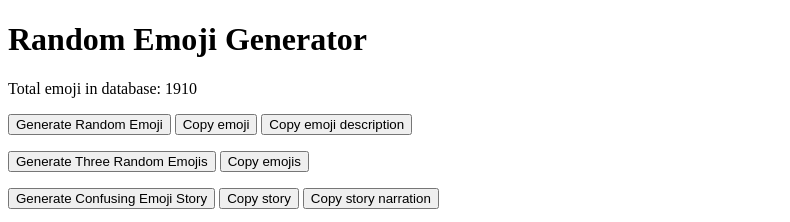
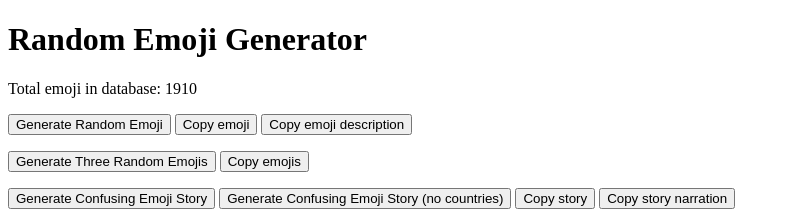
Before and after one commit to uajqq/random-emoji, a plain HTML site: page index.html in a window 1280 px wide. Shown: the top 222 px of the page, without its empty margins (0-790 px from the left). Drawn offline with Linux system fonts and the light colour scheme.

Commit message:
No flags option

```diff
--- a/index.html
+++ b/index.html
@@ -23,6 +23,7 @@
     <p id="random-story"></p>
     <p id="random-story-description"></p>
     <button onclick="generateStory()">Generate Confusing Emoji Story</button>
+    <button onclick="generateStoryNoFlags()">Generate Confusing Emoji Story (no countries)</button>
     <button id="copy-story" onclick="copyStory()">Copy story</button>
     <button id="copy-story-description" onclick="copyStoryDesc()">Copy story narration</button>
     <p id="randomness"></p>
--- a/index.js
+++ b/index.js
@@ -78,6 +78,54 @@ async function generateStory() {
 
 }
 
+async function generateStoryNoFlags() {
+    var emojigroup = ""
+    var emojidescriptiongroup = ""
+    for (let i = 0; i < (Math.floor(Math.random() * 4 + 2)); i++) {
+        let randomIndex;
+        response = await fetch(url);
+        randomIndex = await response.text();
+        randomIndex = Number(randomIndex) - 1;
+        console.log(randomIndex);
+        if (emoji["emojis"][randomIndex]["subcategory"] == "country-flag") {
+            i = i - 1;
+            continue
+        }
+        emojigroup = emojigroup + emoji["emojis"][randomIndex]["emoji"];
+        emojidescriptiongroup = emojidescriptiongroup + emoji["emojis"][randomIndex]["name"] + ", "
+        document.getElementById('random-story').innerHTML = emojigroup;
+        document.getElementById('random-story-description').innerHTML = emojidescriptiongroup
+        response2 = await fetch("https://www.random.org/quota/?format=plain");
+        randomRemaining = await response2.text();
+        document.getElementById('randomness').innerHTML = "Random.org bits remaining: " + randomRemaining
+    }
+    emojigroup = emojigroup + "&ensp;🔜&ensp;"
+    emojidescriptiongroup = emojidescriptiongroup + ". Soon: "
+    for (let i = 0; i < (Math.floor(Math.random() * 4 + 2)); i++) {
+        let randomIndex;
+        response = await fetch(url);
+        randomIndex = await response.text();
+        randomIndex = Number(randomIndex) - 1;
+        console.log(randomIndex);
+        if (emoji["emojis"][randomIndex]["subcategory"] == "country-flag") {
+            i = i - 1;
+            continue
+        }
+        emojigroup = emojigroup + emoji["emojis"][randomIndex]["emoji"];
+        emojidescriptiongroup = emojidescriptiongroup + emoji["emojis"][randomIndex]["name"] + ", "
+        document.getElementById('random-story-description').innerHTML = emojidescriptiongroup
+        document.getElementById('random-story').innerHTML = emojigroup;
+        response2 = await fetch("https://www.random.org/quota/?format=plain");
+        randomRemaining = await response2.text();
+        document.getElementById('randomness').innerHTML = "Random.org bits remaining: " + randomRemaining
+    }
+
+    sentence = emojidescriptiongroup.charAt(0).toUpperCase() + emojidescriptiongroup.slice(1)
+    sentence = "&quot" + sentence.replaceAll(/Flag: /gi, '').replaceAll(', .', '.').slice(0, -2) + ".&quot";
+    document.getElementById('random-story-description').innerHTML = sentence
+
+}
+
 async function copyOne() {
     var copyText = document.getElementById('random-emoji').innerText;
     navigator.clipboard.writeText(copyText);
```
